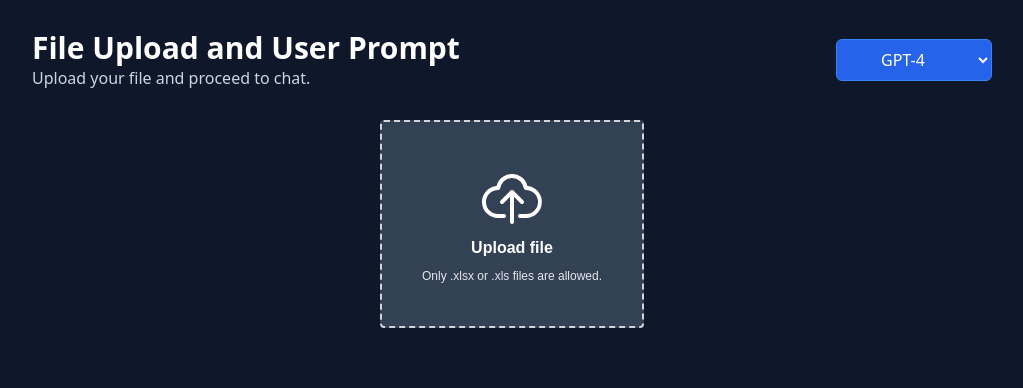
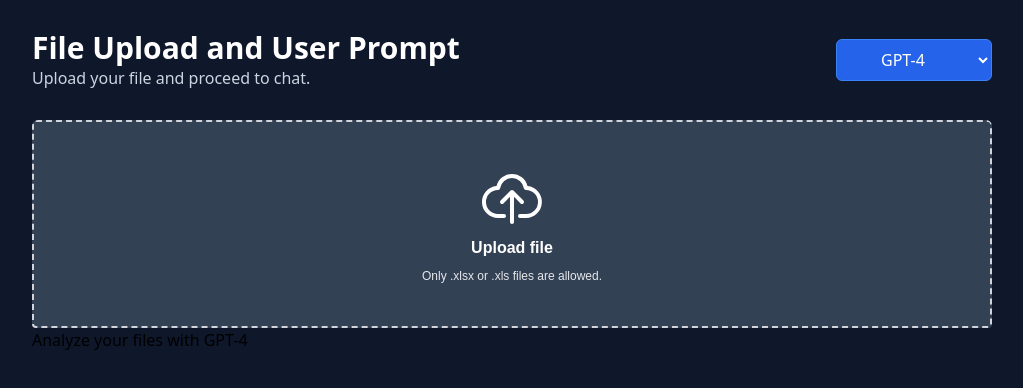
Before and after one commit to code-rohitr/DriveX, a Next.js app: page / in a window 1280 px wide. Shown: the top 388 px of the page, without its empty margins (128-1151 px from the left). Built offline with nearby package versions, Linux system fonts and the light colour scheme.

Commit message:
Style: file input style fix

```diff
--- a/app/Components/FileUpload.jsx
+++ b/app/Components/FileUpload.jsx
@@ -94,7 +94,7 @@ function FileUpload() {
               initial={{ opacity: 0, y: 50 }}
               animate={{ opacity: 1, y: 0 }}
               transition={{ duration: 0.5 }}
-              className="flex justify-center items-start h-full w-full"
+              className="flex-col justify-center items-start h-full w-full"
             >
               <input
                 type="file"
@@ -125,6 +125,8 @@ function FileUpload() {
                   Only .xlsx or .xls files are allowed.
                 </p>
               </label>
+
+              <h1>Analyze your files with GPT-4</h1>
             </motion.div>
           ) : (
             <>
--- a/app/Components/Gemini/Gemini.jsx
+++ b/app/Components/Gemini/Gemini.jsx
@@ -129,7 +129,7 @@ export default function Gemini() {
               initial={{ y: 50, opacity: 0 }}
               animate={{ y: 0, opacity: 1 }}
               transition={{ duration: 0.5 }}
-              className="max-w-xl mx-auto"
+              className="max-w-full mx-auto flex-col items-center justify-start"
             >
               <input
                 type="file"
@@ -141,7 +141,7 @@ export default function Gemini() {
 
               <label
                 htmlFor="file-upload"
-                className="bg-slate-700 text-white font-semibold p-10 text-base rounded max-w-72 h-52 flex flex-col items-center justify-center cursor-pointer border-2 border-gray-300 border-dashed mx-auto font-[sans-serif] hover:border-blue-500 transition duration-300"
+                className="bg-slate-700 text-white font-semibold p-10 text-base rounded min-w-full h-52 flex flex-col items-center justify-center cursor-pointer border-2 border-gray-300 border-dashed mx-auto font-[sans-serif] hover:border-blue-500 transition duration-300"
               >
                 <svg
                   xmlns="http://www.w3.org/2000/svg"
```
